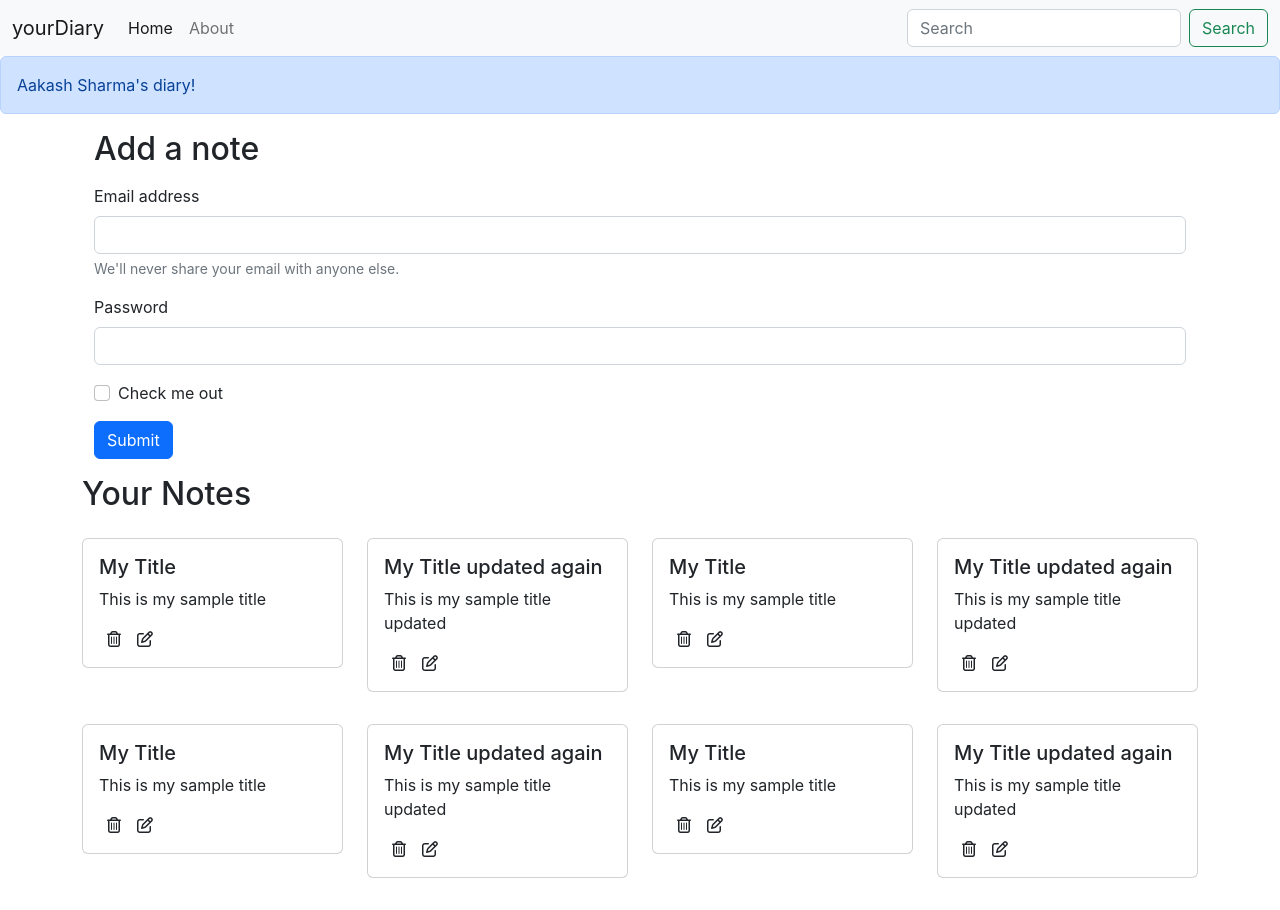
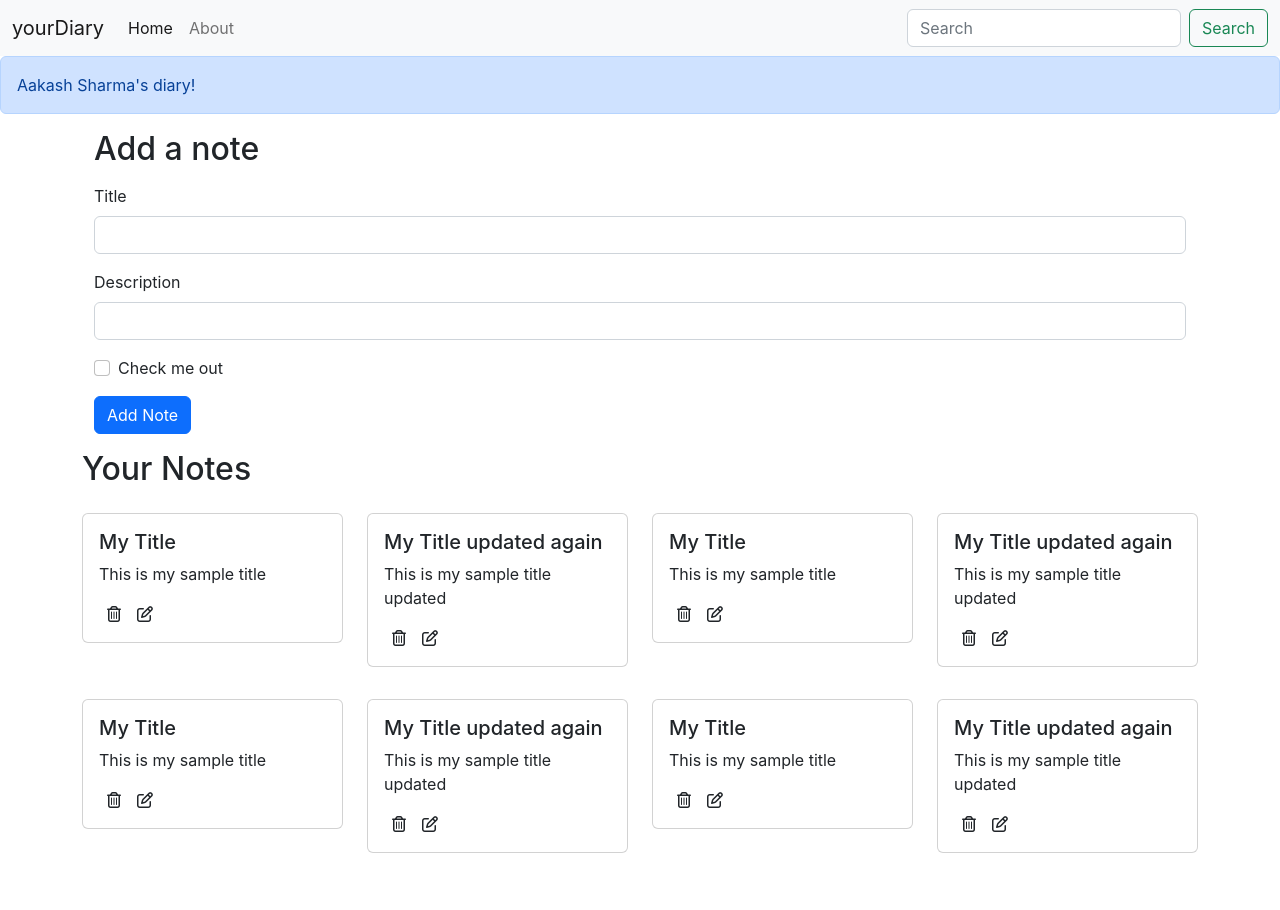
Before and after one commit to hootingsailor/yourdiary, a React (Create React App) app: page / in a window 1280 px wide. After the commit the page ends 885 px from the top, so only its background shows below. Built offline with nearby package versions, Linux system fonts and the light colour scheme.

Commit message:
some functionality added only on client side

```diff
--- /dev/null
+++ b/src/components/AddNote.js
@@ -0,0 +1,40 @@
+import React, { useContext, useState } from 'react';
+import noteContext from '../context/notes/noteContext';
+
+const AddNote = () => {
+    const context = useContext(noteContext);
+    const {addNote } = context;
+    const [note, setNote] = useState({title: "", description: "", tag: ""});
+
+    const handleClick = (e)=> {
+        e.preventDefault();
+        addNote(note.title, note.description, note.tag);
+    }
+    const onChange = (e)=> {
+
+        setNote({...note, [e.target.name]: e.target.value});
+    }
+
+    return (
+        <div className='container my-3'>
+            <h2>Add a note</h2>
+            <form className='my-3'>
+                <div className="mb-3">
+                    <label htmlFor="title" className="form-label">Title</label>
+                    <input type="text" className="form-control" id="title" name="title" aria-describedby="emailHelp" onChange={onChange} />
+                </div>
+                <div className="mb-3">
+                    <label htmlFor="description" className="form-label">Description</label>
+                    <input type="text" className="form-control" id="description" name="description" onChange={onChange} />
+                </div>
+                <div className="mb-3 form-check">
+                    <input type="checkbox" className="form-check-input" id="exampleCheck1" />
+                    <label className="form-check-label" htmlFor="exampleCheck1">Check me out</label>
+                </div>
+                <button type="submit" className="btn btn-primary" onClick={handleClick}>Add Note</button>
+            </form>
+        </div>
+    )
+}
+
+export default AddNote;
--- a/src/components/Alert.js
+++ b/src/components/Alert.js
@@ -3,7 +3,7 @@
 const Alert = (props) => {
     return (
         <div>
-            <div class="alert alert-primary" role="alert">
+            <div className="alert alert-primary" role="alert">
                 {props.message}
             </div>
         </div>
--- a/src/components/Home.js
+++ b/src/components/Home.js
@@ -4,25 +4,6 @@
 const Home = () => {
   return (
     <div>
-      <div className='container my-3'>
-        <h2>Add a note</h2>
-        <form className='my-3'>
-          <div className="mb-3">
-            <label htmlFor="exampleInputEmail1" className="form-label">Email address</label>
-            <input type="email" className="form-control" id="exampleInputEmail1" aria-describedby="emailHelp" />
-            <div id="emailHelp" className="form-text">We'll never share your email with anyone else.</div>
-          </div>
-          <div className="mb-3">
-            <label htmlFor="exampleInputPassword1" className="form-label">Password</label>
-            <input type="password" className="form-control" id="exampleInputPassword1" />
-          </div>
-          <div className="mb-3 form-check">
-            <input type="checkbox" className="form-check-input" id="exampleCheck1" />
-            <label className="form-check-label" htmlFor="exampleCheck1">Check me out</label>
-          </div>
-          <button type="submit" className="btn btn-primary">Submit</button>
-        </form>
-      </div>
       <Notes />
     </div>
   )
--- a/src/components/Navbar.js
+++ b/src/components/Navbar.js
@@ -1,11 +1,9 @@
-import React, { useEffect } from 'react';
+import React from 'react';
 import { Link, useLocation } from 'react-router-dom';
 
 const Navbar = () => {
     const location = useLocation();
-    useEffect(() => {
 
-    },[location])
     return (
         <nav className="navbar navbar-expand-lg bg-light">
             <div className="container-fluid">
--- a/src/components/Noteitem.js
+++ b/src/components/Noteitem.js
@@ -1,14 +1,18 @@
-import React from 'react';
+import React, { useContext } from 'react';
+import noteContext from '../context/notes/noteContext';
 
 const Noteitem = (props) => {
+    const context = useContext(noteContext);
+    const {deleteNote} = context;
     const { note } = props;
+
     return (
         <div className='col-md-3'>
             <div className="card my-3">
                     <div className="card-body">
                         <h5 className="card-title">{note.title}</h5>
                         <p className="card-text">{note.description}</p>
-                        <i className='far fa-trash-alt mx-2'></i>
+                        <i className='far fa-trash-alt mx-2' onClick={()=>{deleteNote(note._id)}}></i>
                         <i className='far fa-edit mx-2'></i>
                     </div>
             </div>
--- a/src/components/Notes.js
+++ b/src/components/Notes.js
@@ -1,18 +1,22 @@
 import React, { useContext } from 'react';
 import noteContext from '../context/notes/noteContext';
 import Noteitem from './Noteitem';
+import AddNote from './AddNote';
 
 function Notes() {
     const context = useContext(noteContext);
     const {notes} = context;
 
     return (
-        <div className='row my-3'>
-            <h2>Your Notes</h2>
-            {notes.map((note) => {
-                return <Noteitem key={note._id} note={note}/>;
-            })}
-        </div>
+        <>
+            <AddNote />
+            <div className='row my-3'>
+                <h2>Your Notes</h2>
+                {notes.map((note) => {
+                    return <Noteitem key={note._id} note={note} />;
+                })}
+            </div>
+        </>
     )
 }
 
--- a/src/context/notes/NoteState.js
+++ b/src/context/notes/NoteState.js
@@ -80,13 +80,22 @@
 
     //   Add a note
       const addNote = (title, description, tag)=> {
-        // note = {title, description, tag}
-        // setNotes(notes.push(note))
+        const note = {
+          "_id": "628f556a692869s710dadee8701",
+          "user": "628f52af38099654daede238",
+          "title": "My Title updated again",
+          "description": "This is my sample title updated",
+          "tag": "Test",
+          "date": "2022-05-26T10:24:42.826Z",
+          "__v": 0
+        };
+        setNotes(notes.concat(note))
       }
 
     // Delete a note
-      const deleteNote = ()=> {
-
+      const deleteNote = (id)=> {
+        const newNotes = notes.filter((note)=>{return note._id != id});
+        setNotes(newNotes);
       }
 
     // Edit a note
```
